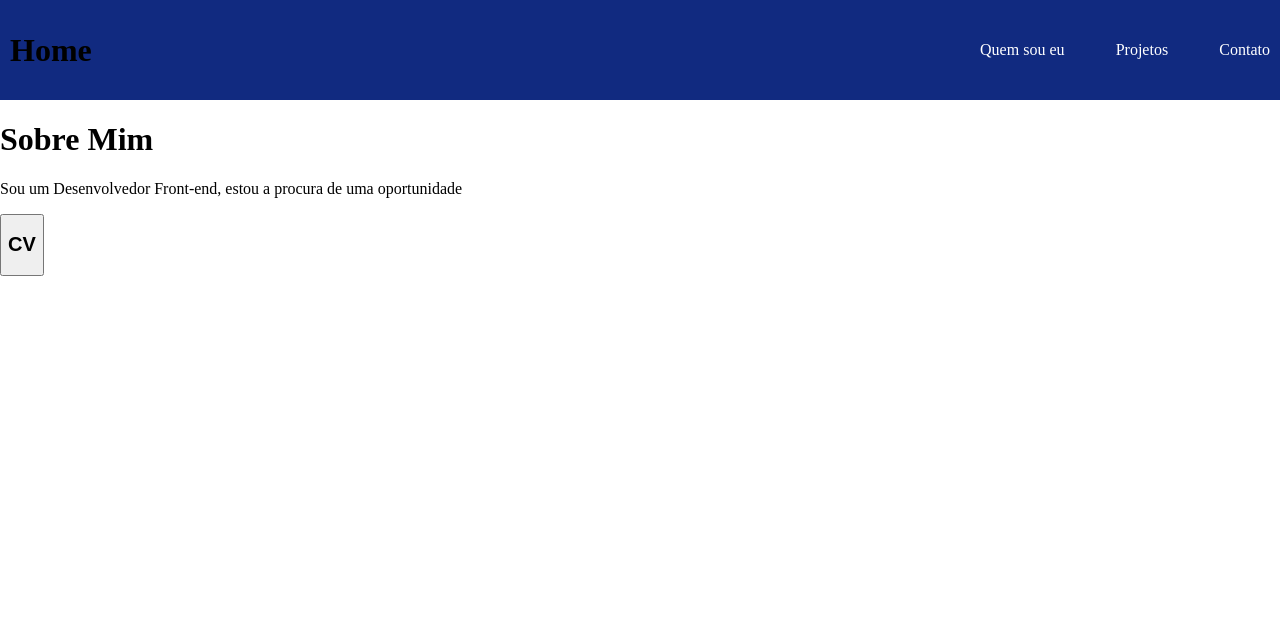
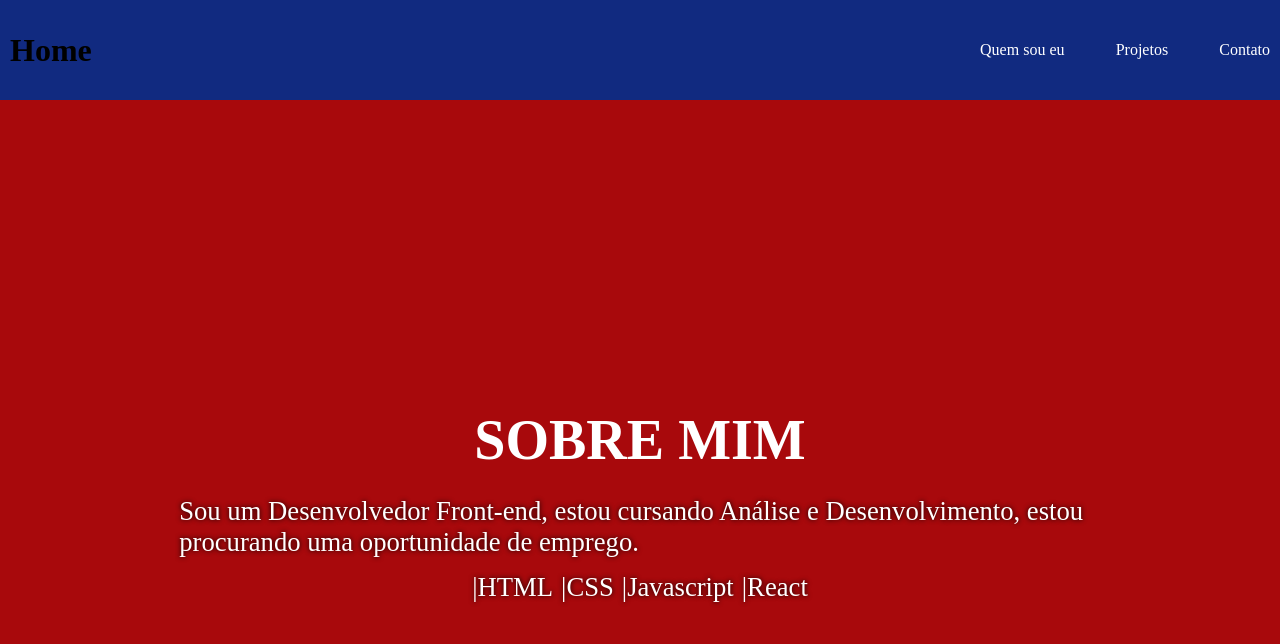
Before and after one commit to talessgomes/git-munoz, a React (Create React App) app in the folder portfolio/: page /sobre-mim in a window 1280 px wide. Shown: the top 644 px of the page. Built offline with nearby package versions, Linux system fonts and the light colour scheme.

Commit message:
atualizado-pv

```diff
--- a/portfolio/src/Pages/AboutMe/AboutMe.js
+++ b/portfolio/src/Pages/AboutMe/AboutMe.js
@@ -1,11 +1,19 @@
 import React from "react";
-import cv from "../../img/_Currículo.pdf"
+import { AboutMeContainer, TextAboutMe, LinguageContainer } from "./index"
+
 export const AboutMe = () => {
   return (
-    <div>
-      <h1>Sobre Mim</h1>
-      <p>Sou um Desenvolvedor Front-end, estou a procura de uma oportunidade</p>
-      <button src={cv} target="_blank"><h2>CV</h2></button>
-    </div>
+    <AboutMeContainer>
+      <TextAboutMe>
+        <h1>Sobre Mim</h1>
+      <p>Sou um Desenvolvedor Front-end, estou cursando Análise e Desenvolvimento, estou procurando uma oportunidade de emprego.</p>
+      <LinguageContainer>
+          <p>|HTML</p>
+          <p>|CSS</p>
+          <p>|Javascript</p>
+          <p>|React</p>
+        </LinguageContainer>
+        </TextAboutMe>
+    </AboutMeContainer>
   );
 }
--- a/portfolio/src/Pages/AboutMe/index.js
+++ b/portfolio/src/Pages/AboutMe/index.js
@@ -0,0 +1,42 @@
+import styled from "styled-components"
+
+export const AboutMeContainer = styled.div`
+   width: 100%;
+   height: 100vh;
+   display: flex;
+   justify-content: center;
+   align-items: center;
+   background-color: #A8090C;
+`
+
+export const TextAboutMe = styled.div`
+   display: flex;
+   flex-direction: column;
+   justify-content: center;
+   align-items: center;
+   padding: 5vw;
+   font-weight: 400;
+   min-height: 330px;
+   h1{
+  font-size: 42pt;
+  text-transform: uppercase;
+  text-transform:  0px 0px 5px black;
+  color: white;
+}
+p{
+  color:white;
+  margin-top: -1vw;
+  font-weight: 300;
+  text-shadow: 0px 0px 5px black;
+  font-size: 20pt;
+  width: 80%;
+}
+
+`
+
+export const LinguageContainer = styled.div`
+   display: flex;
+   justify-content: center;
+   align-items: center;
+   gap: 8px;
+`
--- a/portfolio/src/Pages/Contact/Contact.js
+++ b/portfolio/src/Pages/Contact/Contact.js
@@ -1,10 +1,22 @@
 import React from "react";
+import {ContactContainer} from "./index"
+import { GitHub, WhatsApp, LinkedIn } from "@material-ui/icons";
 
 export const Contact = () => {
   return (
-    <div>
-      <h1>contato</h1>
-
-    </div>
+    <ContactContainer>
+      <h1>Contate-me!</h1>
+      <p>Procuro oportunidade de trabalho onde eu possa aprender,</p>
+      <p>me desenvolver e evoluir na minha carreira profissional.</p>
+      <div>
+        <p>E-mail para contato: tales.gomes_sL@hotmail.com</p>
+      <p>Celular:(51)996491450</p>
+       </div>
+      <div>
+        <a href="https://github.com/talessgomes" target="_blank"><GitHub style={{fontSize: 30}}/></a>
+          <a href="https://github.com/talessgomes" target="_blank"><WhatsApp style={{fontSize: 30}}/></a>
+          <a href="https://github.com/talessgomes" target="_blank"><LinkedIn style={{fontSize: 30}}/></a>
+      </div>
+    </ContactContainer>
   );
 }
--- a/portfolio/src/Pages/Contact/index.js
+++ b/portfolio/src/Pages/Contact/index.js
@@ -0,0 +1,8 @@
+import styled from "styled-components";
+
+export const ContactContainer = styled.div`
+   display: flex;
+   justify-content: center;
+   align-items: center;
+   flex-direction: column;
+`
--- a/portfolio/src/Pages/Projects/Projects.js
+++ b/portfolio/src/Pages/Projects/Projects.js
@@ -1,9 +1,24 @@
 import React from "react";
+import {ProjectsContainer,
+  ListProject
+} from "./index"
 
 export const Projects = () => {
   return (
-    <div>
-      Projects
-    </div>
+    <ProjectsContainer>
+      <h2>Meus projetos</h2>
+      <ListProject>
+        <h2>Pokédex</h2>
+        <div>
+          <h2>Pokédex</h2>
+          <p>Esse projeto foi feito com um grupo, nele é possível ver os detalhes do pokémon,
+           da para adicionar os pokémons dentro da pokédex,
+           também tem um filtro nele, onde é possível filtar o a busca.
+            </p>
+            <a href="https://github.com/future4code/munoz-pokedex6" target="_blank"><button>Pokédex</button></a>
+          </div>
+
+      </ListProject>
+    </ProjectsContainer>
   );
 }
--- a/portfolio/src/Pages/Projects/index.js
+++ b/portfolio/src/Pages/Projects/index.js
@@ -1,10 +1,15 @@
-import React from "react";
+import styled from "styled-components"
 
-export const Projects = () => {
-  return (
-    <div>
-      Projects
+export const ProjectsContainer = styled.div`
+   display: flex;
+   justify-content: center;
+   flex-direction: column;
+   align-items: center;
+`
 
-    </div>
-  );
-}
+export const ListProject = styled.div`
+   display: flex;
+   flex-direction: row;
+   justify-content: center;
+   align-items: center;
+`
```
